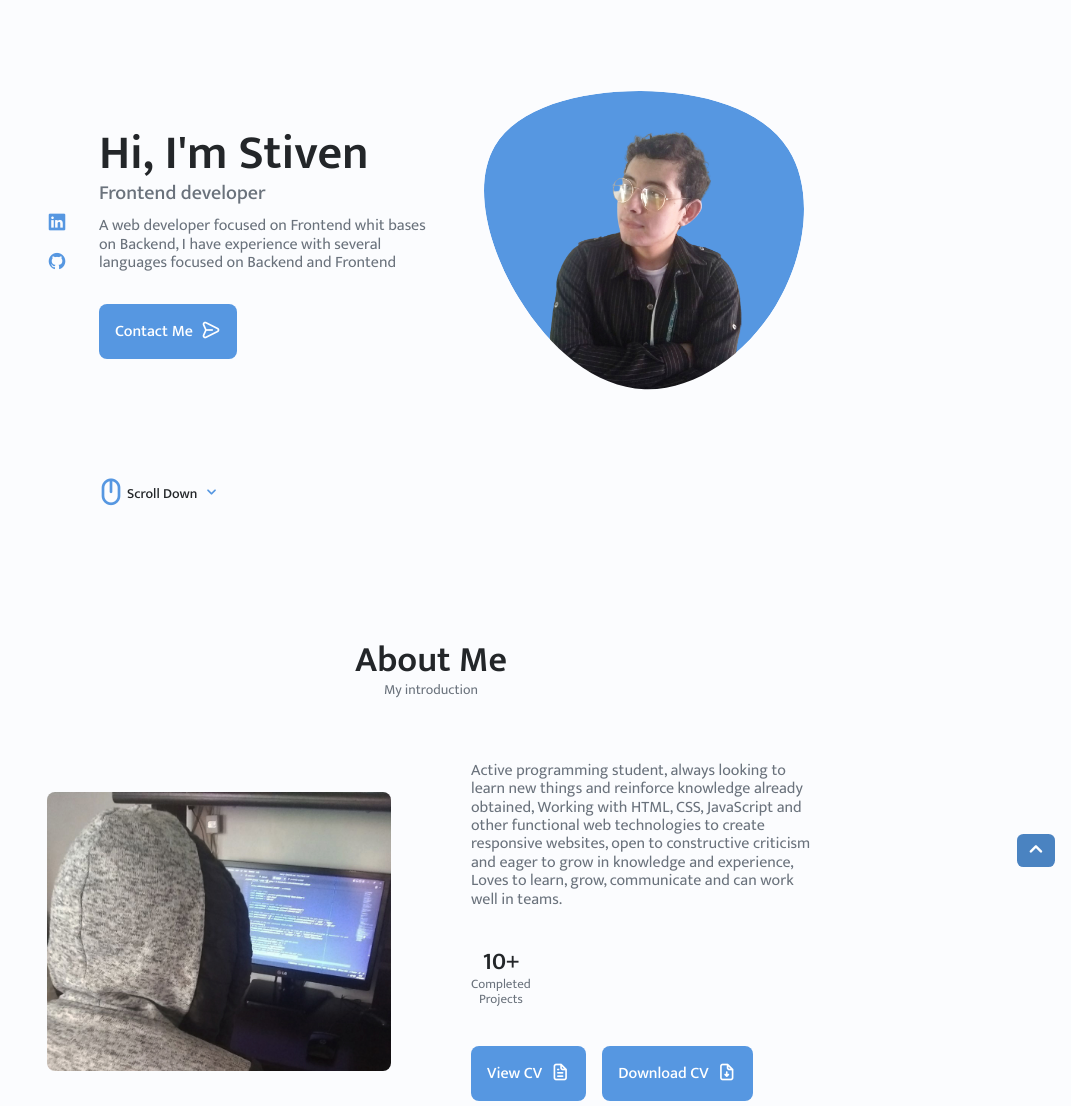
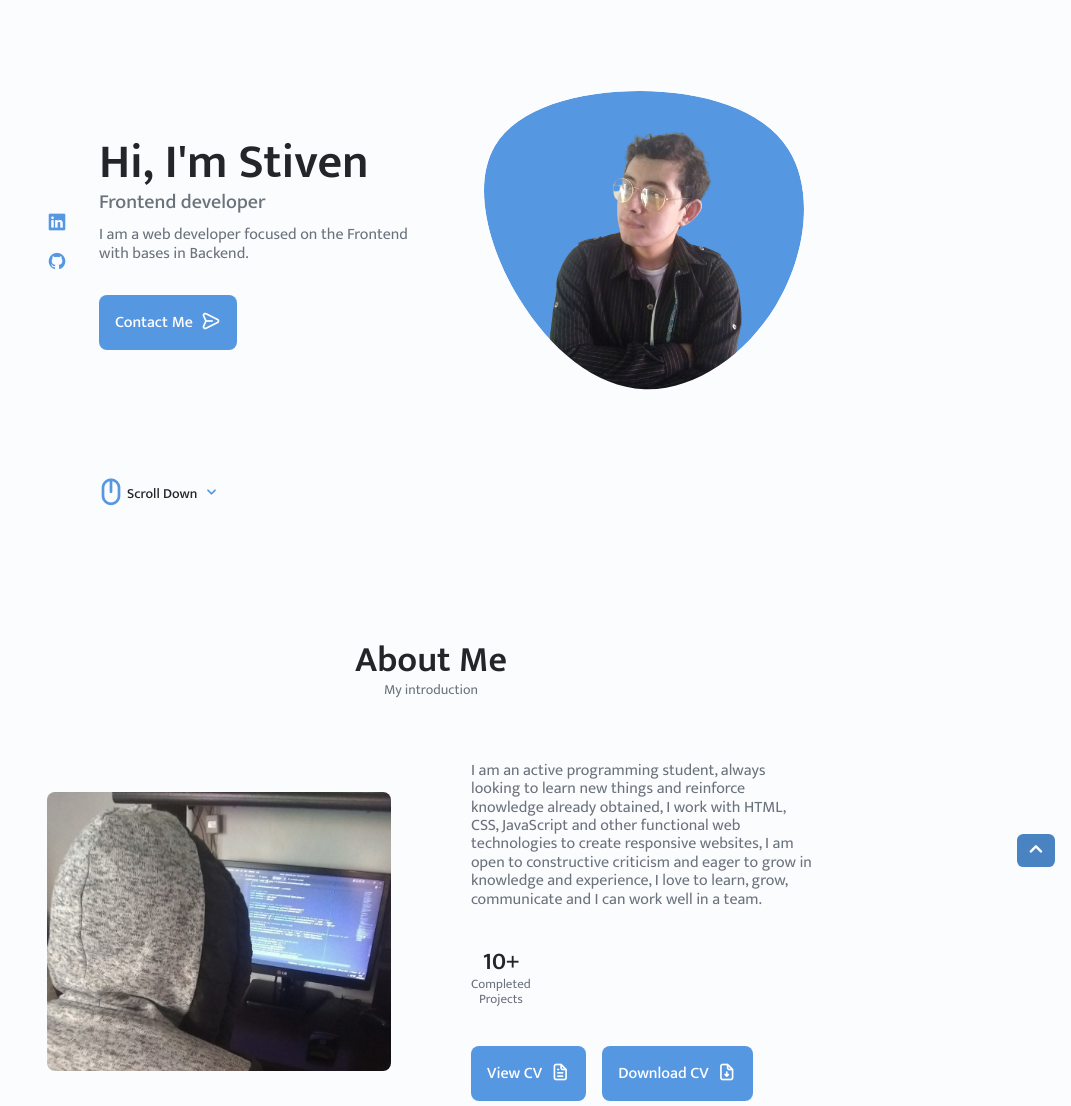
Before and after one commit to Stiven002/portfolio-personal, a plain HTML site: page portafolio-en.html in a window 1280 px wide. Shown: the part 93-1199 px from the top of the page, without its empty margins (209-1280 px from the left). Drawn offline with nearby package versions, Linux system fonts and the light colour scheme.

Commit message:
update texts

```diff
--- a/portafolio-en.html
+++ b/portafolio-en.html
@@ -108,7 +108,7 @@
                     <div class="home__data" data-aos="fade-up">
                         <h1 class="home__title">Hi, I'm Stiven</h1>
                         <h3 class="home__subtitle">Frontend developer</h3>
-                        <p class="home__description">A web developer focused on Frontend whit bases on Backend, I have experience with several languages focused on Backend and Frontend</p>
+                        <p class="home__description">I am a web developer focused on the Frontend with bases in Backend.</p>
                         <a href="https://wa.me/573105998498" target="_blank" class="button button--flex">
                             Contact Me <i class="uil uil-message button__icon"></i>
                         </a>
@@ -135,7 +135,7 @@
 
                 <div class="about__date">
                     <p class="about__description">
-                        Active programming student, always looking to learn new things and reinforce knowledge already obtained, Working with HTML, CSS, JavaScript and other functional web technologies to create responsive websites, open to constructive criticism and eager to grow in knowledge and experience, Loves to learn, grow, communicate and can work well in teams.
+                        I am an active programming student, always looking to learn new things and reinforce knowledge already obtained, I work with HTML, CSS, JavaScript and other functional web technologies to create responsive websites, I am open to constructive criticism and eager to grow in knowledge and experience, I love to learn, grow, communicate and I can work well in a team.
                     </p>
                     <div class="about__info">
                         <div>
```
